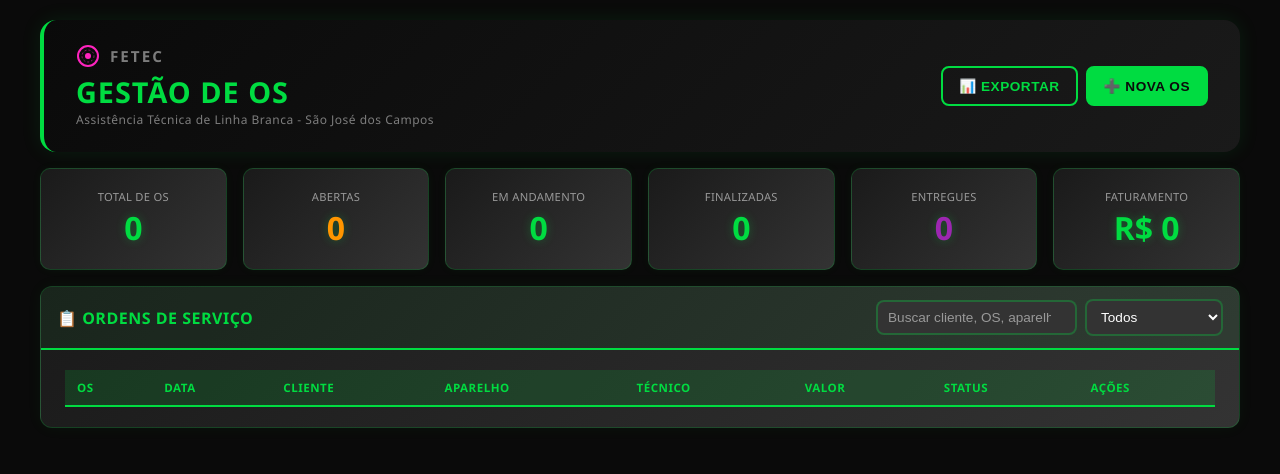
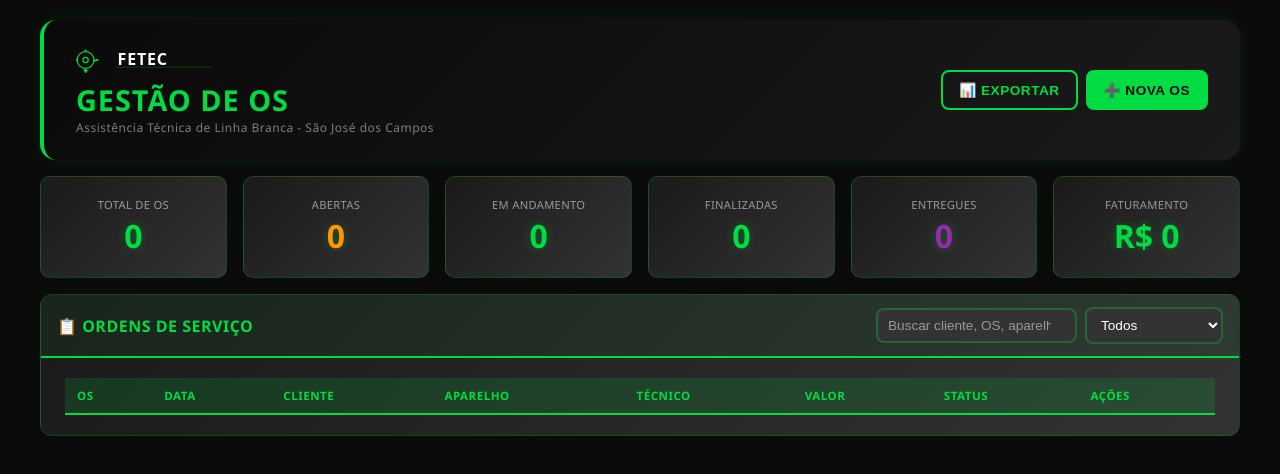
Before and after one commit to FetecNew/app-gestao-os, a plain HTML site: page index.html in a window 1280 px wide. Drawn offline with Linux system fonts and the light colour scheme; a script that the page names is missing.

Commit message:
Feat: Adicionar logo FETEC oficial

```diff
--- a/index.html
+++ b/index.html
@@ -17,14 +17,11 @@
     <!-- ========== HEADER ========== -->
     <div class="header">
       <div>
+
         <div style="display: flex; align-items: center; gap: 10px; margin-bottom: 4px;">
-          <svg width="24" height="24" viewBox="0 0 24 24" fill="none" xmlns="http://www.w3.org/2000/svg" style="filter: invert(1);">
-            <circle cx="12" cy="12" r="10" stroke="#00DC41" stroke-width="2"/>
-            <circle cx="12" cy="12" r="3" fill="#00DC41"/>
-            <circle cx="12" cy="12" r="6" fill="none" stroke="#00DC41" stroke-width="1" stroke-dasharray="2,2" opacity="0.5"/>
-          </svg>
-          <span style="font-weight: 700; font-size: 0.95em; letter-spacing: 2px;">FETEC</span>
+          <img src="logo.svg" alt="FETEC Logo" style="height: 32px; width: auto;">
         </div>
+
         <h1>Gestão de OS</h1>
         <span>Assistência Técnica de Linha Branca - São José dos Campos</span>
       </div>
```
Also changed, not shown: logo.svg (added).
